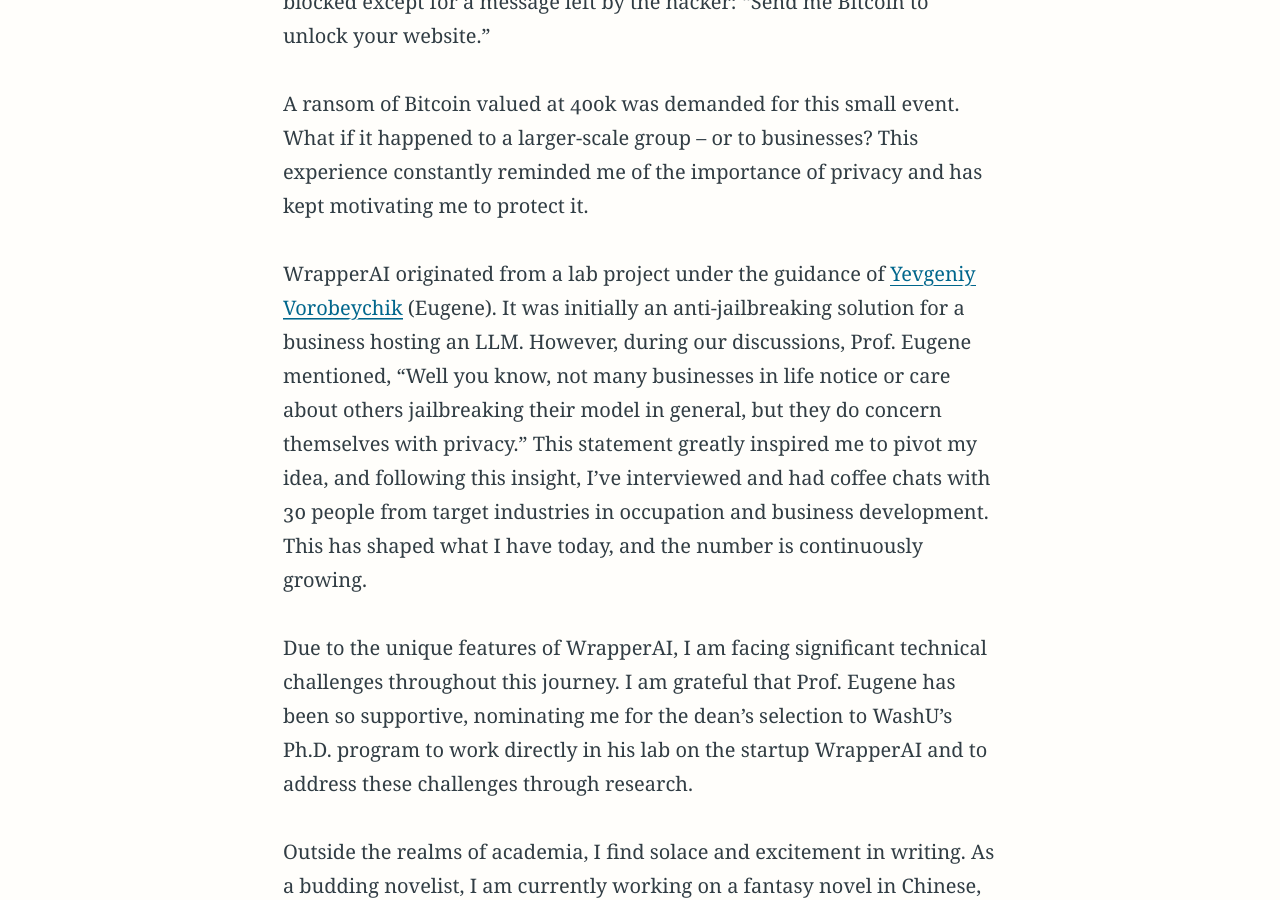
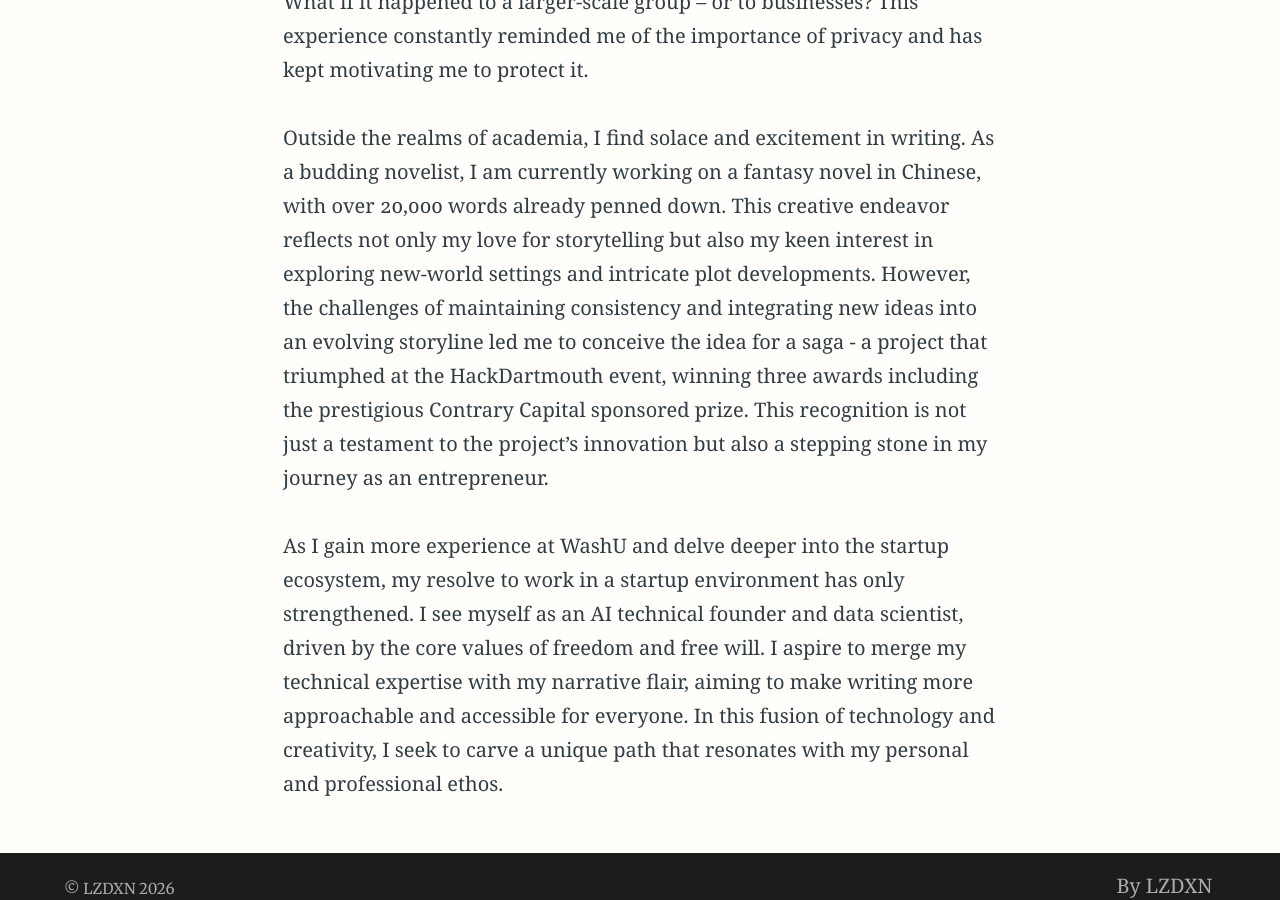
Before and after one commit to LZDXN/LZDXN.github.io, a Jekyll site: the page built from index.md, in a window 1280 px wide and 900 px high, scrolled down 1741 px. Built offline with Jekyll 4.4.1, drawn with Linux system fonts in a browser that asks for light colours; some of the changed text lies outside the part shown.

Commit message:
some personal web update

```diff
--- a/index.md
+++ b/index.md
@@ -6,14 +6,11 @@
 
 {% include figure.html image="/assets/img/profile_photo.jpg" caption="" width="400" %}
 
-{% include button.html text="Email" icon="email" link="mailto:lztd@lzdxn.org" color="#71C4EF" %} {% include button.html text="GitHub" icon="github" link="https://github.com/LZDXN" color="#24292F" %} {% include button.html text="Linked" icon="linkedin" link="https://linkedin.com/in/jing-gao-lzdxn/" color="#0A66C2" %} {% include button.html text="Résumé (EN)" icon="link" link="/assets/doc/Jing_Gao_s_Resume.pdf" color="#138A07" %}
-<!-- {% include button.html text="简历 (中文)" icon="link" link="/assets/doc/Jing_Gao_s_Resume_CN.pdf" color="#1B222C" %} -->
+{% include button.html text="Email" icon="email" link="mailto:lztd@lzdxn.org" color="#71C4EF" %} {% include button.html text="GitHub" icon="github" link="https://github.com/LZDXN" color="#24292F" %} {% include button.html text="Linked" icon="linkedin" link="https://linkedin.com/in/jing-gao-lzdxn/" color="#0A66C2" %}
 
 ## TL;DR
 
-Hi all, Jing here, the founder and CEO of WrapperAI, also a Computer Science and Entrepreneurship double major student at Washington University in St. Louis.
-
-I am developing my own startup idea called [WrapperAI](https://wrapperai.org/), an business local data sanitizer. Further information can be found on [WrapperAI.org](https://wrapperai.org/).
+Hi all, Jing here, a Computer Science and Entrepreneurship double major student at Washington University in St. Louis.
 
 ## About Me
 
@@ -25,10 +22,6 @@
 
 A ransom of Bitcoin valued at 400k was demanded for this small event. What if it happened to a larger-scale group -- or to businesses? This experience constantly reminded me of the importance of privacy and has kept motivating me to protect it.
 
-WrapperAI originated from a lab project under the guidance of [Yevgeniy Vorobeychik](https://vorobeychik.com/) (Eugene). It was initially an anti-jailbreaking solution for a business hosting an LLM. However, during our discussions, Prof. Eugene mentioned, "Well you know, not many businesses in life notice or care about others jailbreaking their model in general, but they do concern themselves with privacy." This statement greatly inspired me to pivot my idea, and following this insight, I've interviewed and had coffee chats with 30 people from target industries in occupation and business development. This has shaped what I have today, and the number is continuously growing.
-
-Due to the unique features of WrapperAI, I am facing significant technical challenges throughout this journey. I am grateful that Prof. Eugene has been so supportive, nominating me for the dean's selection to WashU's Ph.D. program to work directly in his lab on the startup WrapperAI and to address these challenges through research.
-
 <!-- {% include figure.html image="/assets/img/HackDartmouth.jpg" caption="" width="400" %} -->
 
 Outside the realms of academia, I find solace and excitement in writing. As a budding novelist, I am currently working on a fantasy novel in Chinese, with over 20,000 words already penned down. This creative endeavor reflects not only my love for storytelling but also my keen interest in exploring new-world settings and intricate plot developments. However, the challenges of maintaining consistency and integrating new ideas into an evolving storyline led me to conceive the idea for a saga - a project that triumphed at the HackDartmouth event, winning three awards including the prestigious Contrary Capital sponsored prize. This recognition is not just a testament to the project's innovation but also a stepping stone in my journey as an entrepreneur.
```
Also changed, not shown: 1 other file.
